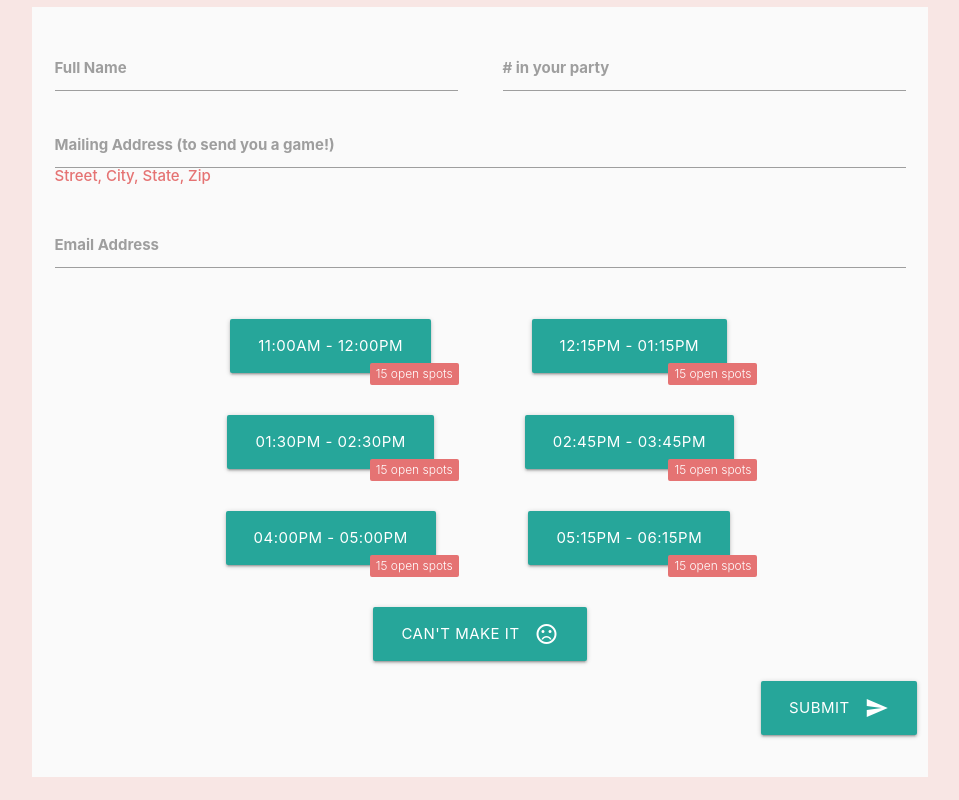
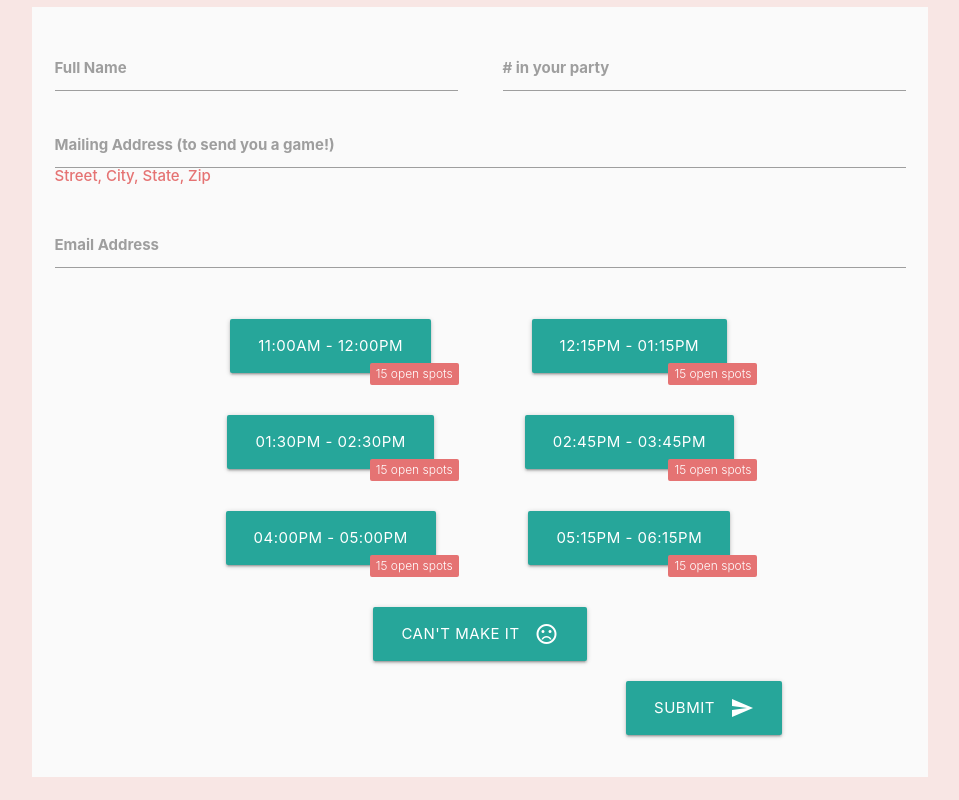
Before and after one commit to bessygmartinez/drive-by-shower, a React (Create React App) app in the folder client/: page /register in a window 1280 px wide. Shown: the part 369-1169 px from the top of the page, without its empty margins (160-1119 px from the left). Built offline with nearby package versions, Linux system fonts and the light colour scheme; no server answers.

Commit message:
added Preloader import, added preloader to state, added if statement for preloader in onSubmit function, added conditionals for preloader to show where Submit button is

```diff
--- a/client/src/components/Auth/Register.js
+++ b/client/src/components/Auth/Register.js
@@ -7,7 +7,7 @@ import Moment from "react-moment";
 import partiesAPI from "../../utils/partiesAPI";
 
 import "materialize-css";
-import { Row, Col, TextInput, Button, Icon } from "react-materialize";
+import { Row, Col, TextInput, Button, Icon, Preloader } from "react-materialize";
 import "materialize-css/dist/js/materialize.js";
 import "materialize-css/dist/css/materialize.css";
 import "./Register.css";
@@ -21,6 +21,7 @@ class Register extends Component {
       errors: {},
       reservedParties: [],
       spanish: false,
+      preloader: false,
     };
   }
 
@@ -83,7 +84,14 @@ class Register extends Component {
       partyTime: this.state.party.partyTime,
     };
 
-    this.props.registerParty(newParty, this.props.history);
+    if (newParty.partyName && newParty.partySize && newParty.partyAddress && newParty.partyEmail && newParty.partyTime !== undefined) {
+      this.setState({
+        ...this.state,
+        preloader: true,
+      })
+    }
+
+    this.props.registerParty(newParty, this.props.history)
 
     console.log(newParty);
   };
@@ -296,7 +304,8 @@ class Register extends Component {
               />
               <div style={{ marginLeft: "0.75rem", marginTop: "-0.75rem" }}>
                 <span className="red-text text-accent-2 tiny-text">
-                  {this.state.spanish === false ? errors.partySize : errors.partySizeSpanish}</span>
+                  {this.state.spanish === false ? errors.partySize : errors.partySizeSpanish}
+                </span>
               </div>
             </Col>
           </Row>
@@ -325,7 +334,8 @@ class Register extends Component {
               </div>
               <div style={{ marginLeft: "0.75rem" }}>
                 <span className="red-text text-accent-2 tiny-text">
-                  {this.state.spanish === false ? errors.partyAddress : errors.partyAddressSpanish}</span>
+                  {this.state.spanish === false ? errors.partyAddress : errors.partyAddressSpanish}
+                </span>
               </div>
             </Col>
           </Row>
@@ -335,11 +345,7 @@ class Register extends Component {
               <TextInput
                 onChange={this.onChange}
                 id="partyEmail"
-                label={
-                  this.state.spanish === false
-                    ? "Email Address"
-                    : "Correo Electrónico"
-                }
+                label={this.state.spanish === false ? "Email Address" : "Correo Electrónico"}
                 type="email"
                 validate
                 s={12}
@@ -347,7 +353,8 @@ class Register extends Component {
               />
               <div style={{ marginLeft: "0.75rem" }}>
                 <span className="red-text text-accent-2 tiny-text">
-                  {this.state.spanish === false ? errors.partyEmail : errors.partyEmailSpanish}</span>
+                  {this.state.spanish === false ? errors.partyEmail : errors.partyEmailSpanish}
+                </span>
               </div>
             </Col>
           </Row>
@@ -356,7 +363,8 @@ class Register extends Component {
             <br />
             <div style={{ marginLeft: "0.75rem", marginBottom: "0.75rem" }}>
               <span className="red-text text-accent-2 tiny-text">
-                {this.state.spanish === false ? errors.partyTime : errors.partyTimeSpanish}</span>
+                {this.state.spanish === false ? errors.partyTime : errors.partyTimeSpanish}
+              </span>
             </div>
 
             <Col s={6} l={4} className="offset-l2">
@@ -554,12 +562,21 @@ class Register extends Component {
             </Col>
           </Row>
 
-          <Row className="right-align">
-            <Col s={12}>
-              <Button large node="button" type="submit" onSubmit={this.onSubmit}>
-                {this.state.spanish === false ? "Submit" : "Enviar"}
-                <Icon right>send</Icon>
-              </Button>
+          <Row className="center-align">
+            <Col s={4} push="s7">
+              {this.state.preloader !== true ? (
+                <Button
+                  large
+                  node="button"
+                  type="submit"
+                  onSubmit={this.onSubmit}
+                >
+                  {this.state.spanish === false ? "Submit" : "Enviar"}
+                  <Icon right>send</Icon>
+                </Button>
+              ) : (
+                <Preloader active color="red" flashing={false} size="small" />
+              )}
             </Col>
           </Row>
           <br />
```
